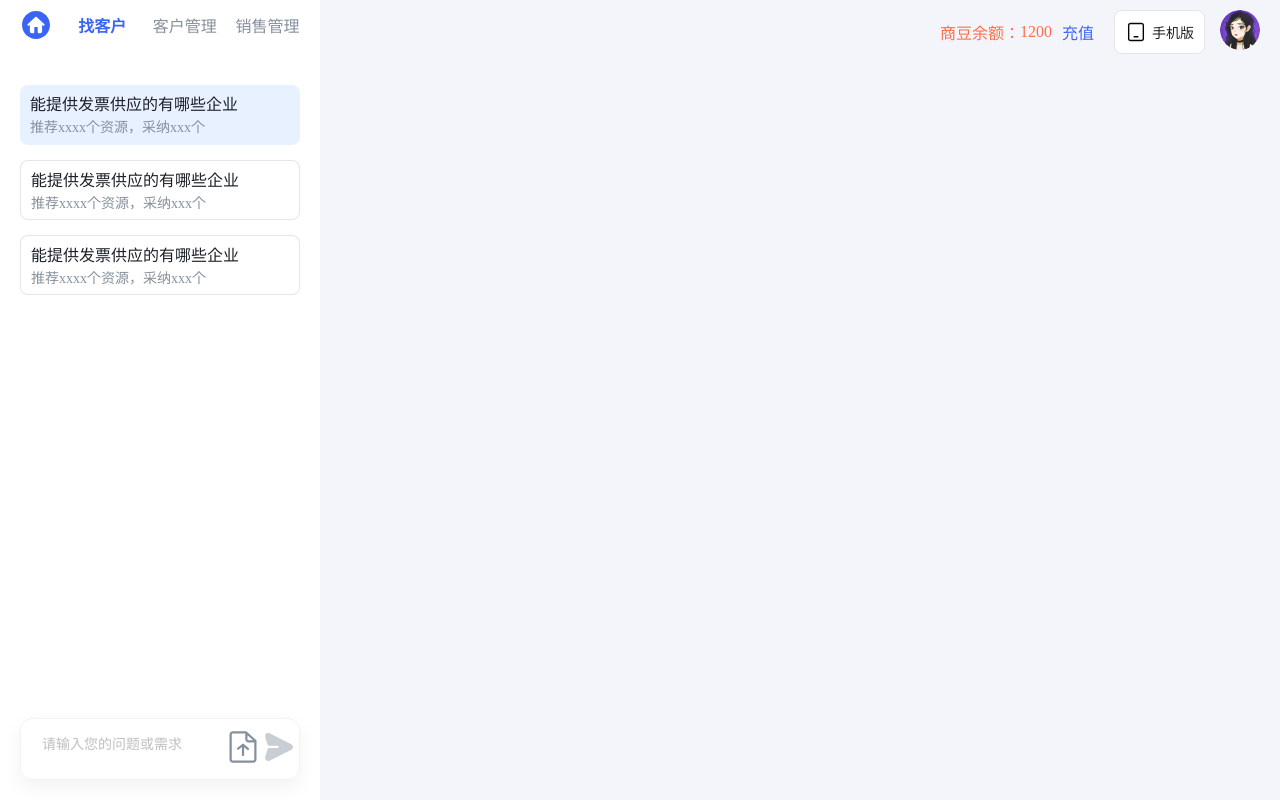
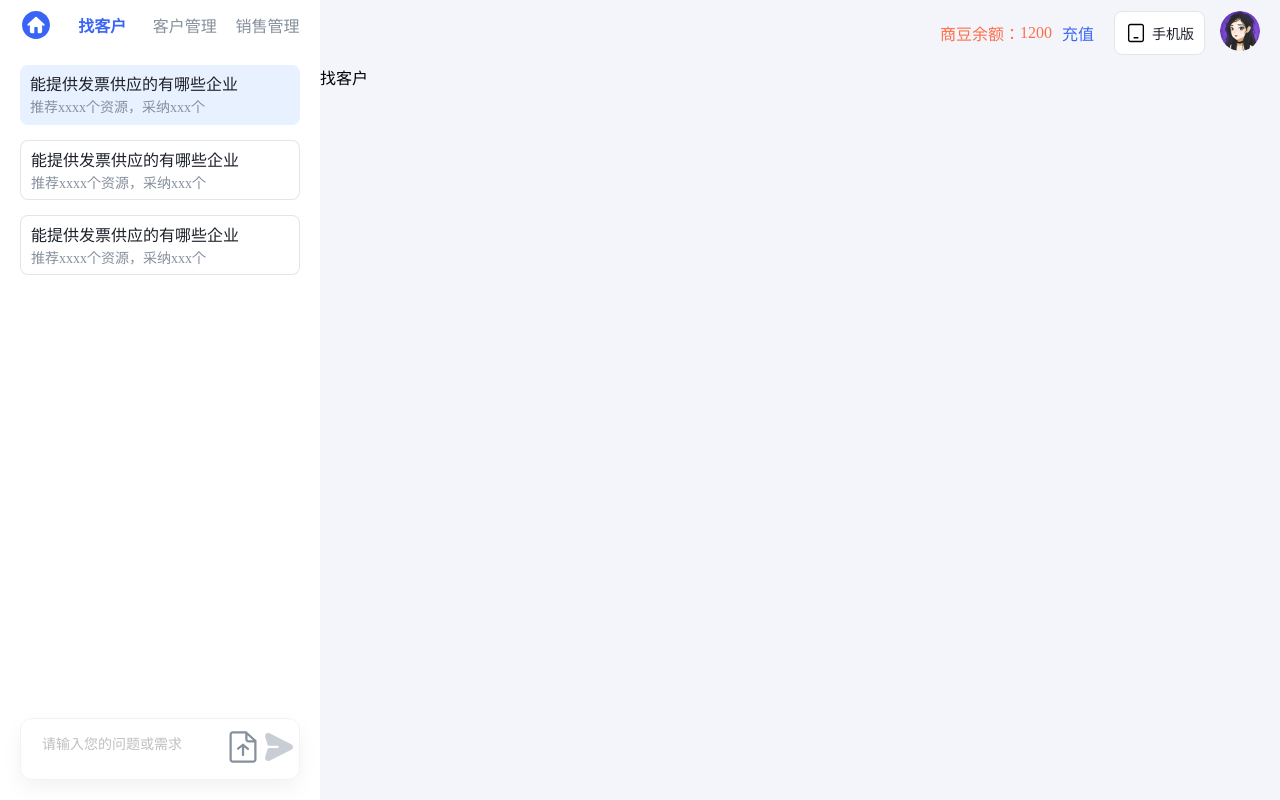
Before and after one commit to June-Ten/vue3-mind, a Vue app: page /manage in a window 1280 px wide. Built offline with nearby package versions, Linux system fonts and the light colour scheme.

Commit message:
管理页 静态布局完成

```diff
--- /dev/null
+++ b/src/views/manage/components/CustomerManagement.vue
@@ -0,0 +1,5 @@
+<template>
+  <div class="customer-management-box">
+    客户管理
+  </div>
+</template>
--- /dev/null
+++ b/src/views/manage/components/FindingCustomers.vue
@@ -0,0 +1,12 @@
+<template>
+  <div class="finding-customers-box">
+    找客户
+  </div>
+</template>
+
+<style lang="less" scoped>
+.finding-customers-box {
+  width: 100%;
+  height: 100%;
+}
+</style>
--- /dev/null
+++ b/src/views/manage/components/SalesManagement.vue
@@ -0,0 +1,5 @@
+<template>
+  <div class="sales-management-box">
+    销售管理
+  </div>
+</template>
--- a/src/views/manage/index.vue
+++ b/src/views/manage/index.vue
@@ -90,8 +90,13 @@
       </div>
     </div>
     <div class="right-content-box">
-      <div class="right-content-box__navbar-box">
+      <div class="right-content-box__navbar-box" style="height: 65px;">
         <nav-bar />
+      </div>
+      <div class="right-content-box_content-self">
+        <FindingCustomers v-if="current === 0"/>
+        <CustomerManagement v-if="current === 1"/>
+        <SalesManagement v-if="current === 2"/>
       </div>
     </div>
   </div>
@@ -100,6 +105,9 @@
 <script setup>
 import { ref, reactive } from 'vue'
 import NavBar from '@/components/common/navbar/index.vue'
+import FindingCustomers from './components/FindingCustomers.vue'
+import CustomerManagement from './components/CustomerManagement.vue'
+import SalesManagement from './components/SalesManagement.vue'
 
 const current = ref(0)
 
@@ -192,7 +200,6 @@ const inputValue = ref('')
       display: flex;
       flex-direction: column;
       width: 100%;
-      padding-top: 20px;
       .left-tabs-box__middle-list__item-box {
         &.active-history {
           border: none;
@@ -257,6 +264,10 @@ const inputValue = ref('')
       justify-content: flex-end;
       align-items: center;
     }
+    .right-content-box_content-self {
+      width: 100%;
+      height: calc(100% - 65px);
+    }
   }
 }
 </style>
```
